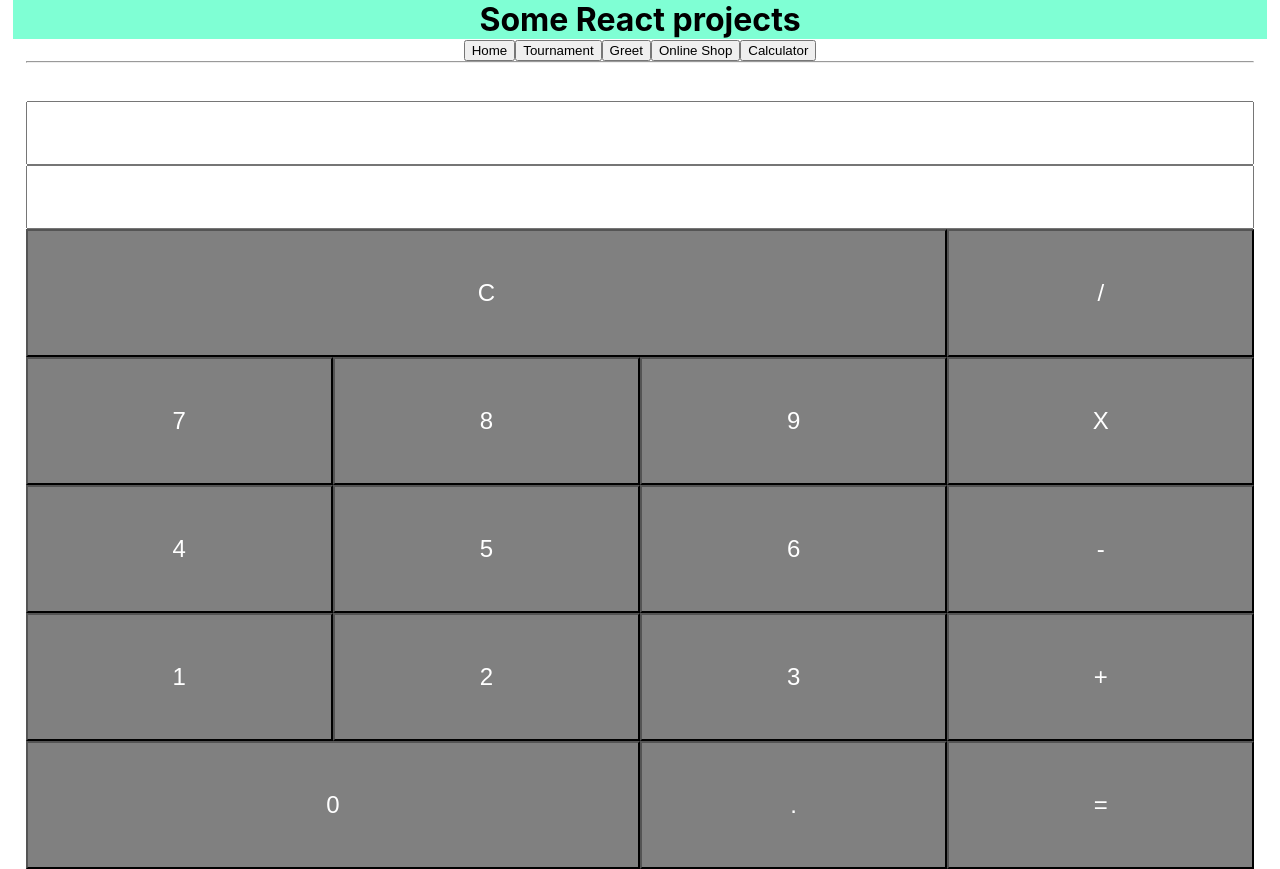
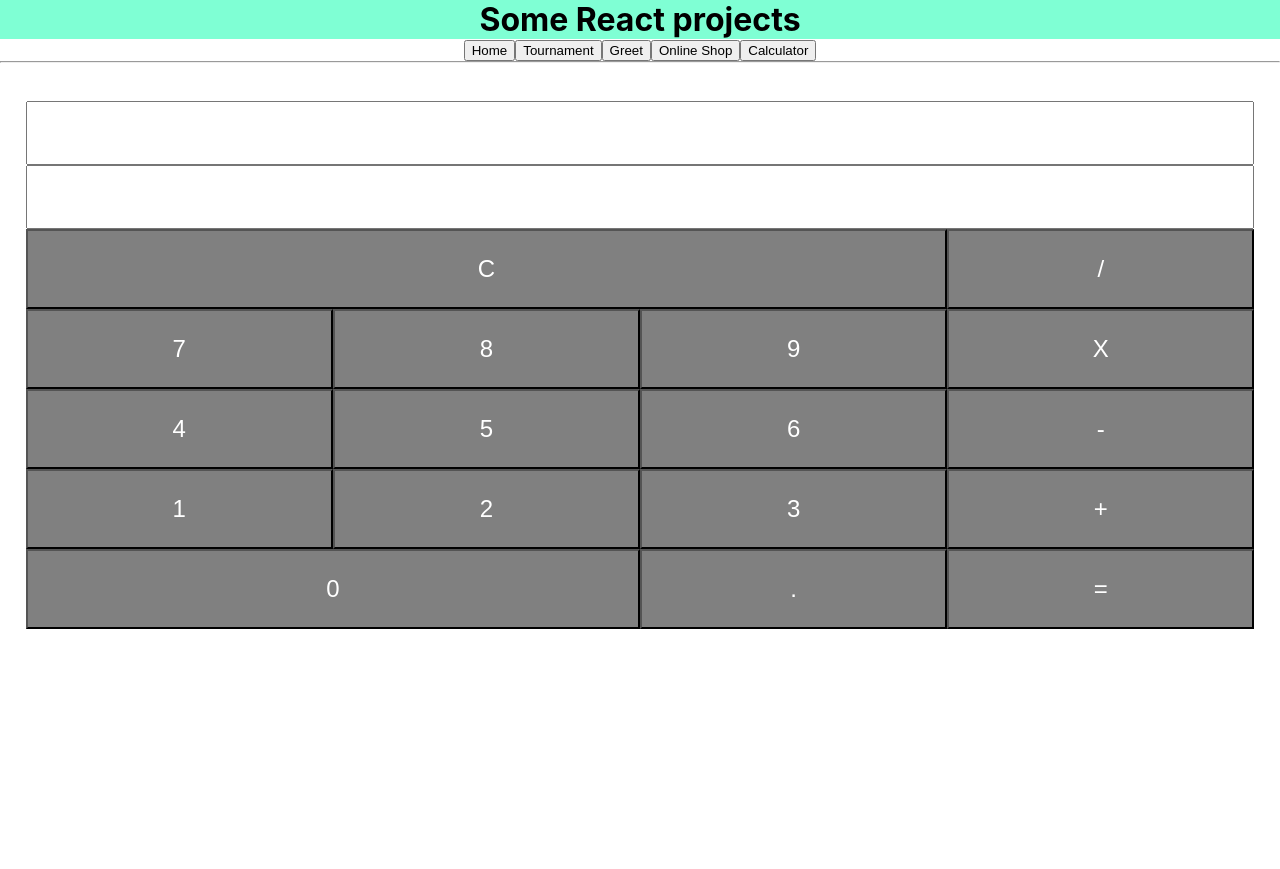
Before and after one commit to AitordeGomar/React-Demo, a React (Create React App) app: page /calculator in a window 1280 px wide. After the commit the page ends 800 px from the top, so only its background shows below. Built offline with nearby package versions, Linux system fonts and the light colour scheme.

Commit message:
calculator done

```diff
--- a/src/componets/css/Calculator.css
+++ b/src/componets/css/Calculator.css
@@ -8,11 +8,12 @@
     width:24vw;
 }
 .cols-3,.cols-2,.cols-1{
-border-color:black;
-background-color:grey;
-color:white;
-height:10vw;
-font-size: 1.5em;
+    border-color:black;
+    background-color:grey;
+    color:white;
+    height:10vw;
+    max-height:80px;
+    font-size: 1.5em;
 }
 #input1, #input2{
     display:block;
@@ -21,7 +22,7 @@ font-size: 1.5em;
 }
 #input1{
     font-size: 0.8em;
-    text-align: left;
+    text-align: right;
 }
 #input2{
     font-size: 1.5em;
@@ -30,7 +31,7 @@ font-size: 1.5em;
     text-shadow: 1px 1px black;
 }
 div{
-    margin:0 1vw;
+    max-height: 90vw;
 }
 button:hover{
     background-color:white;
```
